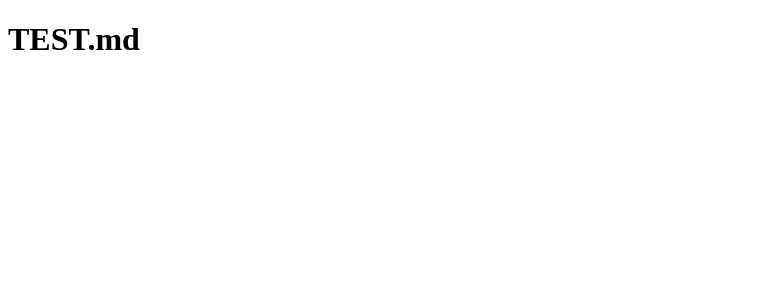
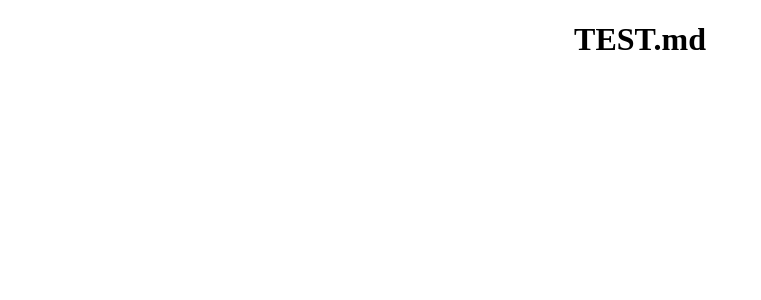
Before and after one commit to RPGP1/rpgp1.github.com, a Jekyll site: the page built from index.md, in a window 1280 px wide. Shown: the top 300 px of the page, without its empty margins (0-761 px from the left). Built offline with Jekyll 4.4.1, drawn with Linux system fonts in a browser that asks for light colours.

Commit message:
Update default.css

```diff
--- a/css/default.css
+++ b/css/default.css
@@ -1,2 +1,30 @@
 body {
+  text-align:center;
 }
+
+#container {
+  width:96%;
+  margin-left:auto;
+  margin-right:auto;
+  text-align:left;
+}
+
+#main {
+  width:100%;
+  float:left;
+  margin-right:-200px;
+}
+
+#main > * {
+  margin-right:200px;
+}
+
+#sidebar {
+  width:200px;
+  float:left;
+}
+
+#fotter {
+  width:100%;
+  clear:left;
+}
```
